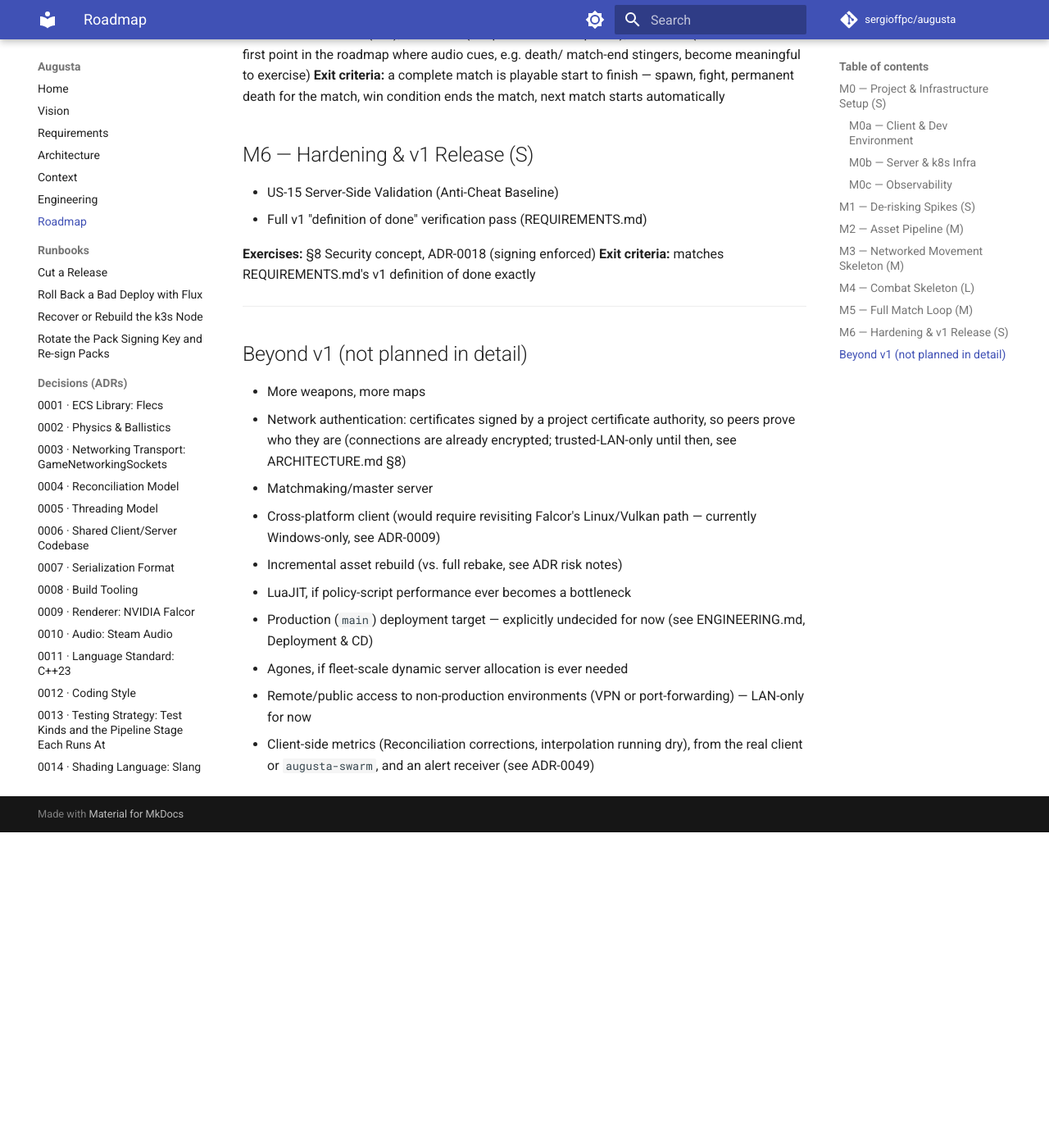
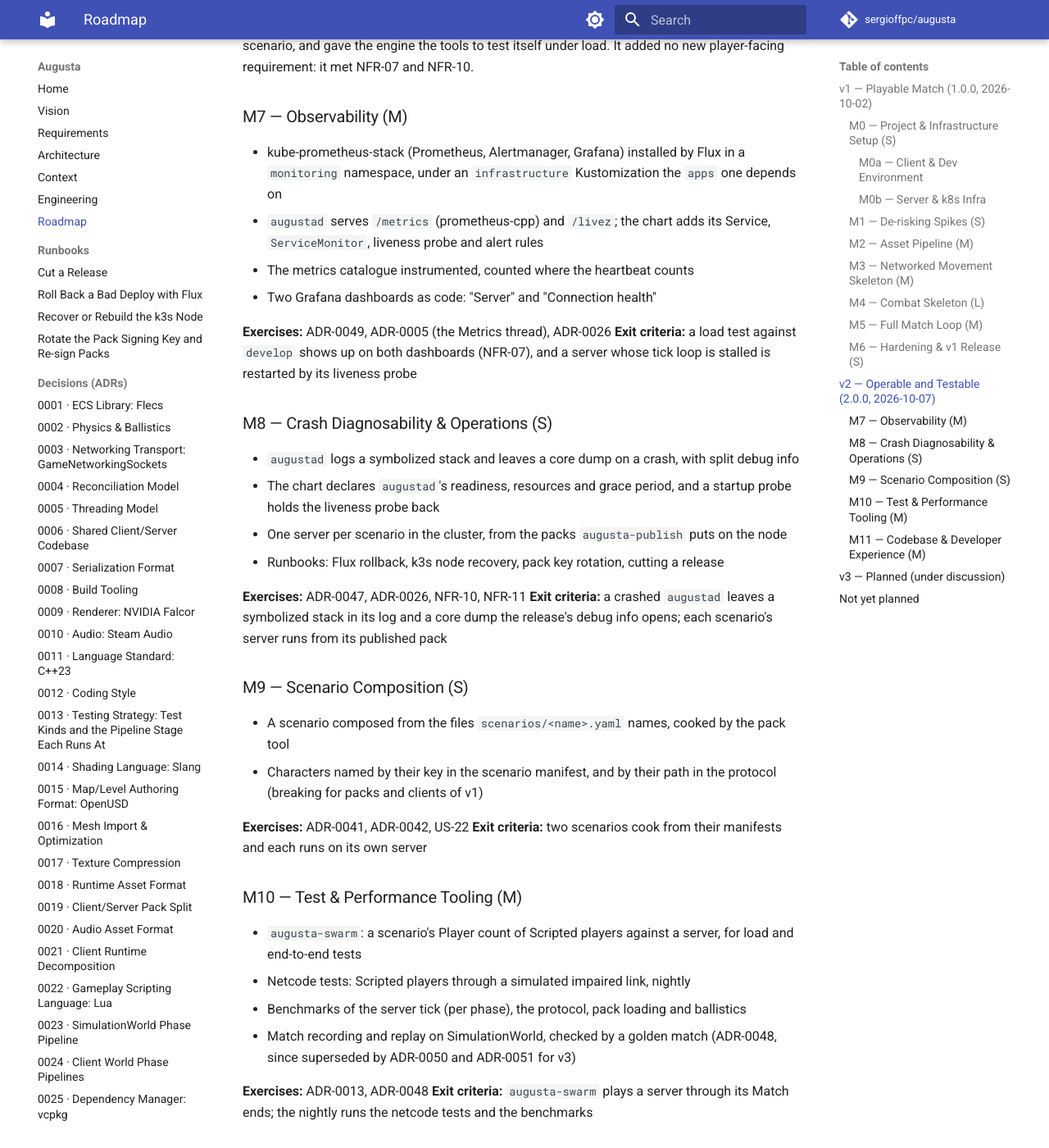
Before and after one commit to sergioffpc/augusta, an MkDocs documentation site: the page built from docs/ROADMAP.md, in a window 1280 px wide and 1400 px high, scrolled down 3374 px. Shown: the whole window at 82% size. Built offline with MkDocs 1.6.1 and Material for MkDocs 9.7.7, drawn with Linux system fonts in a browser that asks for light colours; comment, search, counter and statistics services are not loaded; before the commit the page ends 4389 px from its top, so only the background shows below that; some of the changed text lies outside the part shown.

Commit message:
docs(roadmap): group milestones by release and record what v2 shipped
The roadmap was one list of v1 milestones. It now groups them by the
release that shipped them: v1 (M0-M6), v2 (M7-M11, rebuilt from the 2.0.0
changelog, with observability moved there from M0c) and a v3 outline of
what is already decided for it.

Co-Authored-By: Claude Opus 5.5 <noreply@anthropic.com>

```diff
--- a/docs/ROADMAP.md
+++ b/docs/ROADMAP.md
@@ -1,18 +1,20 @@
 # Roadmap — FPS Simulator Engine
 
 Milestones are ordered, not dated (no fixed deadline — see VISION.md). Sizes are
-relative effort, not calendar estimates: S / M / L.
+relative effort, not calendar estimates: S / M / L. They are grouped by the
+release that shipped them; each requirement in REQUIREMENTS.md names the release
+that first met it, or the one it is planned for.
 
-## M0 — Project & Infrastructure Setup (S)
+## v1 — Playable Match (1.0.0, 2026-10-02)
+
+### M0 — Project & Infrastructure Setup (S)
 
 No engine code yet — get the project, tooling, and pipelines standing. Split
-into three sub-milestones: M0a covers everything needed to write, build, and
-test code locally and in CI; M0b covers containerizing and deploying the server
-onto the self-hosted k3s cluster; M0c covers watching it there. M0c is the
-exception to "no engine code": its metrics instrument the server the later
-milestones built.
+into two sub-milestones: M0a covers everything needed to write, build, and test
+code locally and in CI; M0b covers containerizing and deploying the server onto
+the self-hosted k3s cluster. Watching it there came with v2 (M7).
 
-### M0a — Client & Dev Environment
+#### M0a — Client & Dev Environment
 
 - GitHub repository, Git Flow branches (`main` + `develop`), branch protection,
   PR-gated merges
@@ -32,7 +34,7 @@ Workflow sections; ADR-0008, ADR-0011, ADR-0012, ADR-0013, ADR-0025 **Exit
 criteria:** a fresh clone + the two bootstrap scripts produce a working build
 environment on both sides; CI is green on a skeleton commit
 
-### M0b — Server & k8s Infra
+#### M0b — Server & k8s Infra
 
 - Self-hosted k3s cluster (single node, own hardware)
 - Flux installed in the cluster, reconciling `main` and `develop` from Git (GHCR
@@ -48,21 +50,7 @@ environment on both sides; CI is green on a skeleton commit
 **Exit criteria:** Flux reconciles `main`/`develop` to a hello-world server
 automatically on merge, in their respective namespaces
 
-### M0c — Observability
-
-- kube-prometheus-stack (Prometheus, Alertmanager, Grafana) installed by Flux in
-  a `monitoring` namespace, under an `infrastructure` Kustomization the `apps`
-  one depends on
-- `augustad` serves `/metrics` (prometheus-cpp) and `/livez`; the chart adds its
-  Service, `ServiceMonitor`, liveness probe and alert rules
-- The metrics catalogue instrumented, counted where the heartbeat counts
-- Two Grafana dashboards as code: "Server" and "Connection health"
-
-**Exercises:** ADR-0049, ADR-0005 (the Metrics thread), ADR-0026 **Exit
-criteria:** a load test against `develop` shows up on both dashboards (NFR-07),
-and a server whose tick loop is stalled is restarted by its liveness probe
-
-## M1 — De-risking Spikes (S)
+### M1 — De-risking Spikes (S)
 
 Prove the riskiest unknowns work in isolation before building on them. No
 gameplay yet.
@@ -79,7 +67,7 @@ code written on this project, so where these foundational tooling ADRs are first
 exercised in practice **Exit criteria:** all three spikes run standalone and
 demonstrably work
 
-## M2 — Asset Pipeline (M)
+### M2 — Asset Pipeline (M)
 
 Built before any gameplay milestone needs a test map, so nothing downstream ever
 touches a hardcoded placeholder.
@@ -99,7 +87,7 @@ both executables load exclusively from signed, verified packs produced by the
 cooker; a real (if simple) test map exists for every milestone from here on to
 use
 
-## M3 — Networked Movement Skeleton (M)
+### M3 — Networked Movement Skeleton (M)
 
 - US-01 Connect to Dedicated Server
 - US-02 Join a Match (2–8 Players)
@@ -112,7 +100,7 @@ criteria:** 2–8 Windows clients connect to the Linux server, join a match, mov
 (walk/run/crouch/prone) in the pipeline's test map, see each other with
 prediction + reconciliation working
 
-## M4 — Combat Skeleton (L)
+### M4 — Combat Skeleton (L)
 
 - US-06 Aim Weapon, US-07 Fire Rifle, US-08 Reload Rifle, US-09 Apply Weapon
   Recoil
@@ -126,7 +114,7 @@ muzzle flash/tracer effects) **Exit criteria:** players aim/fire/reload a rifle;
 bullets follow a real server-computed physics trajectory; hits resolve by body
 part with damage applied (debug HUD/log is enough, no scoring yet)
 
-## M5 — Full Match Loop (M)
+### M5 — Full Match Loop (M)
 
 - US-03 Spawn into a Match, US-13 Player Death (No Respawn), US-14 Determine
   Match End / Win Condition
@@ -137,7 +125,7 @@ match-end stingers, become meaningful to exercise) **Exit criteria:** a complete
 match is playable start to finish — spawn, fight, permanent death for the match,
 win condition ends the match, next match starts automatically
 
-## M6 — Hardening & v1 Release (S)
+### M6 — Hardening & v1 Release (S)
 
 - US-15 Server-Side Validation (Anti-Cheat Baseline)
 - Full v1 "definition of done" verification pass (REQUIREMENTS.md)
@@ -145,9 +133,92 @@ win condition ends the match, next match starts automatically
 **Exercises:** §8 Security concept, ADR-0018 (signing enforced) **Exit
 criteria:** matches REQUIREMENTS.md's v1 definition of done exactly
 
+## v2 — Operable and Testable (2.0.0, 2026-10-07)
+
+v1 made a Match playable; v2 made the server watchable, diagnosable and
+deployable per scenario, and gave the engine the tools to test itself under
+load. It added no new player-facing requirement: it met NFR-07 and NFR-10.
+
+### M7 — Observability (M)
+
+- kube-prometheus-stack (Prometheus, Alertmanager, Grafana) installed by Flux in
+  a `monitoring` namespace, under an `infrastructure` Kustomization the `apps`
+  one depends on
+- `augustad` serves `/metrics` (prometheus-cpp) and `/livez`; the chart adds its
+  Service, `ServiceMonitor`, liveness probe and alert rules
+- The metrics catalogue instrumented, counted where the heartbeat counts
+- Two Grafana dashboards as code: "Server" and "Connection health"
+
+**Exercises:** ADR-0049, ADR-0005 (the Metrics thread), ADR-0026 **Exit
+criteria:** a load test against `develop` shows up on both dashboards (NFR-07),
+and a server whose tick loop is stalled is restarted by its liveness probe
+
+### M8 — Crash Diagnosability & Operations (S)
+
+- `augustad` logs a symbolized stack and leaves a core dump on a crash, with
+  split debug info
+- The chart declares `augustad`'s readiness, resources and grace period, and a
+  startup probe holds the liveness probe back
+- One server per scenario in the cluster, from the packs `augusta-publish` puts
+  on the node
+- Runbooks: Flux rollback, k3s node recovery, pack key rotation, cutting a
+  release
+
+**Exercises:** ADR-0047, ADR-0026, NFR-10, NFR-11 **Exit criteria:** a crashed
+`augustad` leaves a symbolized stack in its log and a core dump the release's
+debug info opens; each scenario's server runs from its published pack
+
+### M9 — Scenario Composition (S)
+
+- A scenario composed from the files `scenarios/<name>.yaml` names, cooked by
+  the pack tool
+- Characters named by their key in the scenario manifest, and by their path in
+  the protocol (breaking for packs and clients of v1)
+
+**Exercises:** ADR-0041, ADR-0042, US-22 **Exit criteria:** two scenarios cook
+from their manifests and each runs on its own server
+
+### M10 — Test & Performance Tooling (M)
+
+- `augusta-swarm`: a scenario's Player count of Scripted players against a
+  server, for load and end-to-end tests
+- Netcode tests: Scripted players through a simulated impaired link, nightly
+- Benchmarks of the server tick (per phase), the protocol, pack loading and
+  ballistics
+- Match recording and replay on SimulationWorld, checked by a golden match
+  (ADR-0048, since superseded by ADR-0050 and ADR-0051 for v3)
+
+**Exercises:** ADR-0013, ADR-0048 **Exit criteria:** `augusta-swarm` plays a
+server through its Match ends; the nightly runs the netcode tests and the
+benchmarks
+
+### M11 — Codebase & Developer Experience (M)
+
+- Client and server split by responsibility (`augusta::client`,
+  `augusta::server`); a Session's threads run under a Harness Runner
+- The dev container as the one Linux environment
+- A documentation site: MkDocs Material for the docs, Doxygen for the C++ API,
+  on GitHub Pages
+- Formatting and linting for every language in the repository (Python, shell,
+  workflows, CMake, Markdown, PowerShell, Lua, TOML), following Google's style
+  guides
+- The C++ tools built together under `AUGUSTA_TOOLS`; one uv environment for
+  `tools/`
+
+**Exercises:** ADR-0012, ADR-0021, ADR-0046 **Exit criteria:** CI checks every
+language's format and lint; the documentation site publishes from `develop`
+
+## v3 — Planned (under discussion)
+
+Already decided for v3, by requirement or ADR; milestones to be drawn:
+
+- US-21 and NFR-09: Match capture, Replay and Reenactment (ADR-0050, ADR-0051)
+- NFR-13: horizontal scalability
+- Agents: players scripted in Python, replacing `augusta-swarm` (ADR-0052)
+
 ---
 
-## Beyond v1 (not planned in detail)
+## Not yet planned
 
 - More weapons, more maps
 - Network authentication: certificates signed by a project certificate
```
Also changed, not shown: docs/ENGINEERING.md (+1 -1 lines).
